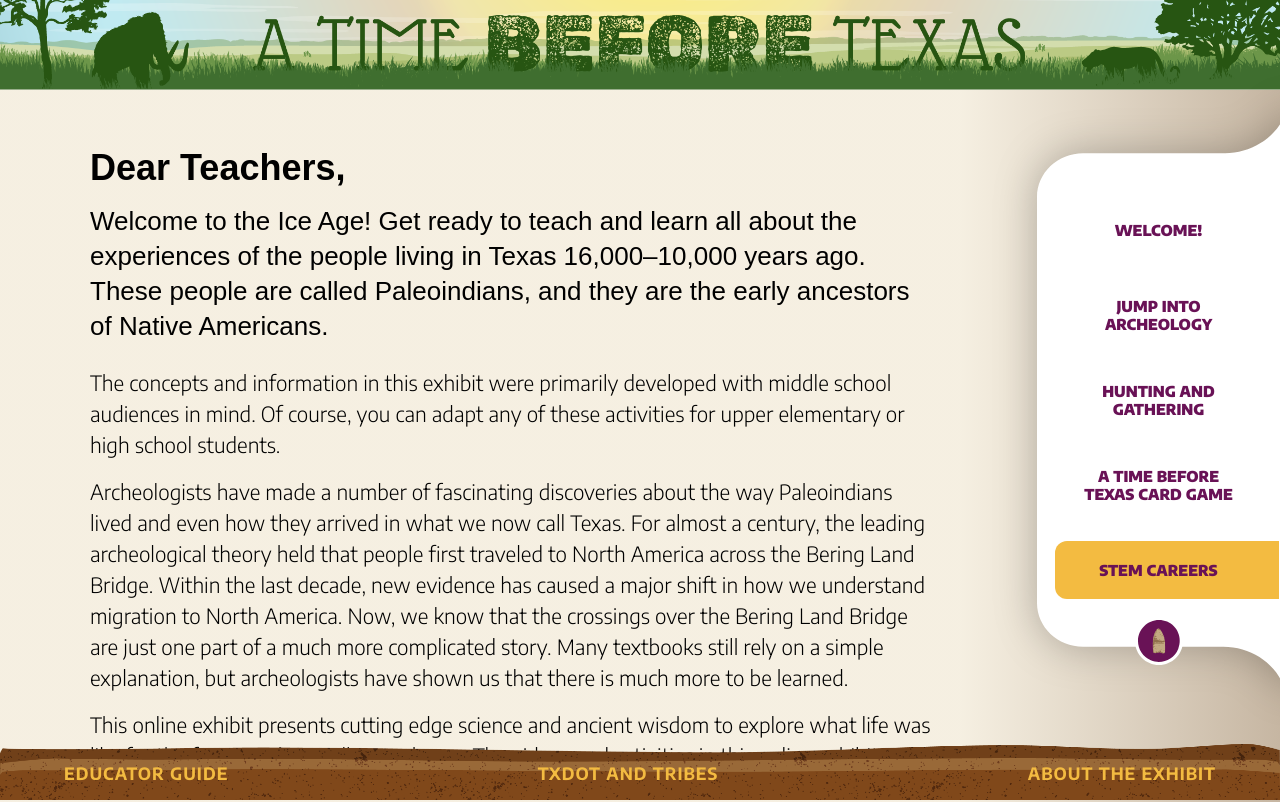
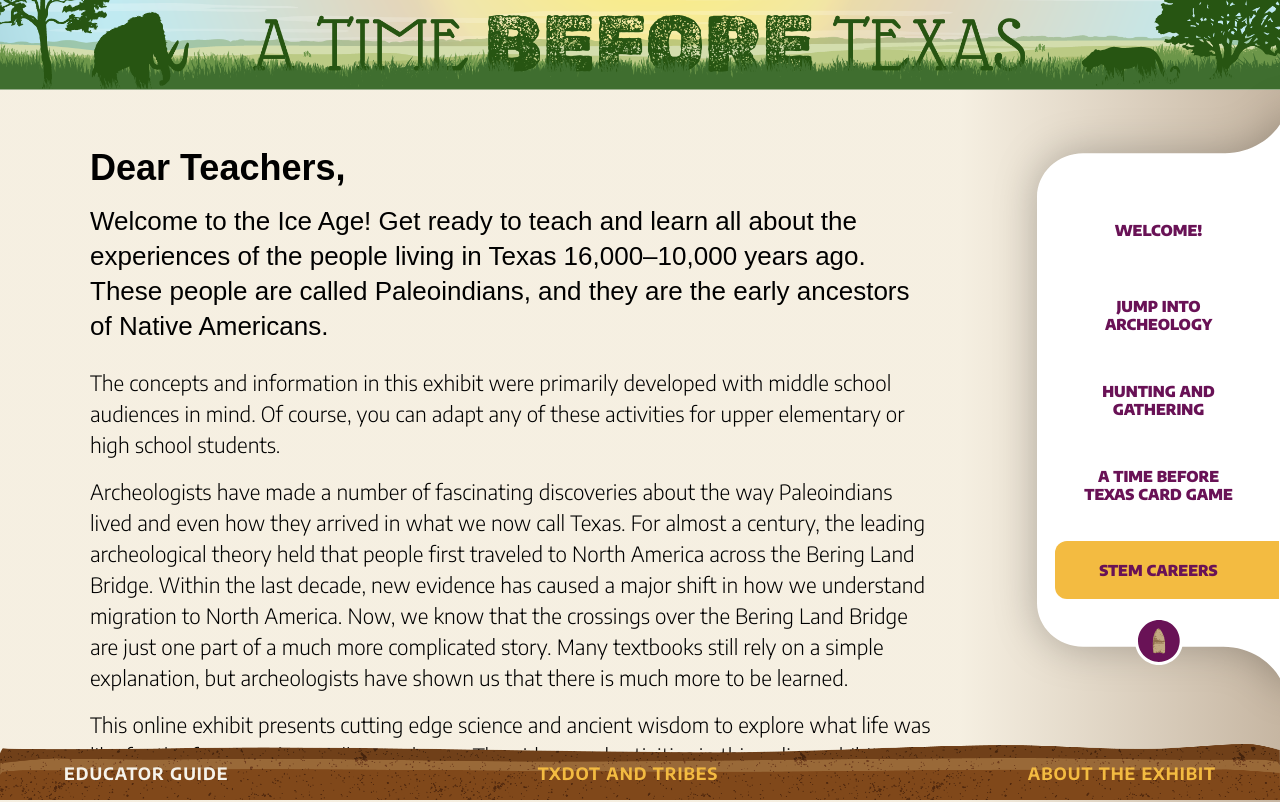
Before and after one commit to scottdickerson/paleoindian-site, a Next.js app: page /educator-guide in a window 1280 px wide. Shown: the top 802 px of the page. Built offline with nearby package versions, Linux system fonts and the light colour scheme; a web font is replaced by a local one.

Commit message:
fix(footer): show selected color

```diff
--- a/src/components/footer.tsx
+++ b/src/components/footer.tsx
@@ -6,6 +6,7 @@ import footerBackground from './images/footer/footerBackground.svg'
 import Link from 'next/link'
 import classNames from 'classnames'
 import { useMediaQuery } from 'react-responsive'
+import { ROUTES } from '@/utils/routes'
 
 interface FooterProps {
     className?: string
@@ -29,20 +30,47 @@ export const Footer = ({ className, pagePath }: FooterProps) => {
             <nav className={styles.footerNav}>
                 <ul className={styles.footerLinks}>
                     <li>
-                        <Link href="/educator-guide">Educator Guide</Link>
+                        <Link
+                            href={ROUTES.EDUCATOR_GUIDE}
+                            className={
+                                pagePath === ROUTES.EDUCATOR_GUIDE
+                                    ? styles.linkSelected
+                                    : undefined
+                            }
+                        >
+                            Educator Guide
+                        </Link>
                     </li>
                     <li>
-                        <Link href="/txdot-and-tribes">TxDOT and Tribes</Link>
+                        <Link
+                            href={ROUTES.TXDOT_AND_TRIBES}
+                            className={
+                                pagePath === ROUTES.TXDOT_AND_TRIBES
+                                    ? styles.linkSelected
+                                    : undefined
+                            }
+                        >
+                            TxDOT and Tribes
+                        </Link>
                     </li>
                     <li>
-                        <Link href="/about">About the exhibit</Link>
+                        <Link
+                            href={ROUTES.ABOUT}
+                            className={
+                                pagePath === ROUTES.ABOUT
+                                    ? styles.linkSelected
+                                    : undefined
+                            }
+                        >
+                            About the exhibit
+                        </Link>
                     </li>
                 </ul>
             </nav>
 
             <Image
                 src={footerBackground}
-                alt="Crosssection of ground"
+                alt="Cross-section of underground"
                 className={styles.footerImage}
                 fill
                 priority
--- a/src/styles/Footer.module.scss
+++ b/src/styles/Footer.module.scss
@@ -52,6 +52,12 @@
     }
 }
 
+.linkSelected {
+    color: rgb(246, 243, 235);
+    pointer-events: none;
+    cursor: default;
+}
+
 @media screen and (min-width: $tablet-breakpoint) {
     .footerLinks {
         font-size: 17px;
--- a/src/utils/routes.ts
+++ b/src/utils/routes.ts
@@ -1,15 +1,20 @@
 export const ROUTES = {
-    DAILY_LIFE: '/stories/daily-life',
     HOME: '/',
     ORIGIN_STORIES: '/stories/origin-stories',
+    DAILY_LIFE: '/stories/daily-life',
     ICE_AGE_TEXAS: '/stories/ice-age-texas',
-    SACRED_STORIES: '/bibliography/sacred-stories',
-    MONSTERS_AND_MAYHEM: '/bibliography/monsters-and-mayhem',
+
     EDUCATOR_GUIDE: '/educator-guide',
+    TXDOT_AND_TRIBES: '/txdot-and-tribes',
+    ABOUT: '/about',
+
     ACTIVITIES_CLASSROOM: '/activities/classroom',
     ACTIVITIES_WORKBOOK: '/activities/workbook',
     ACTIVITIES_CARD_GAME: '/activities/card-game',
     ACTIVITIES_STEM_CAREERS: '/activities/stem-careers',
+
+    SACRED_STORIES: '/bibliography/sacred-stories',
+    MONSTERS_AND_MAYHEM: '/bibliography/monsters-and-mayhem',
     FROM_THE_TOP_VIDEO: '/#from-the-top',
     MORE_THAN_STONE_VIDEO: '/stories/daily-life#not-just-stone-age',
     AMAZING_ANIMALS: '/stories/ice-age-texas#amazing-animals',
```
